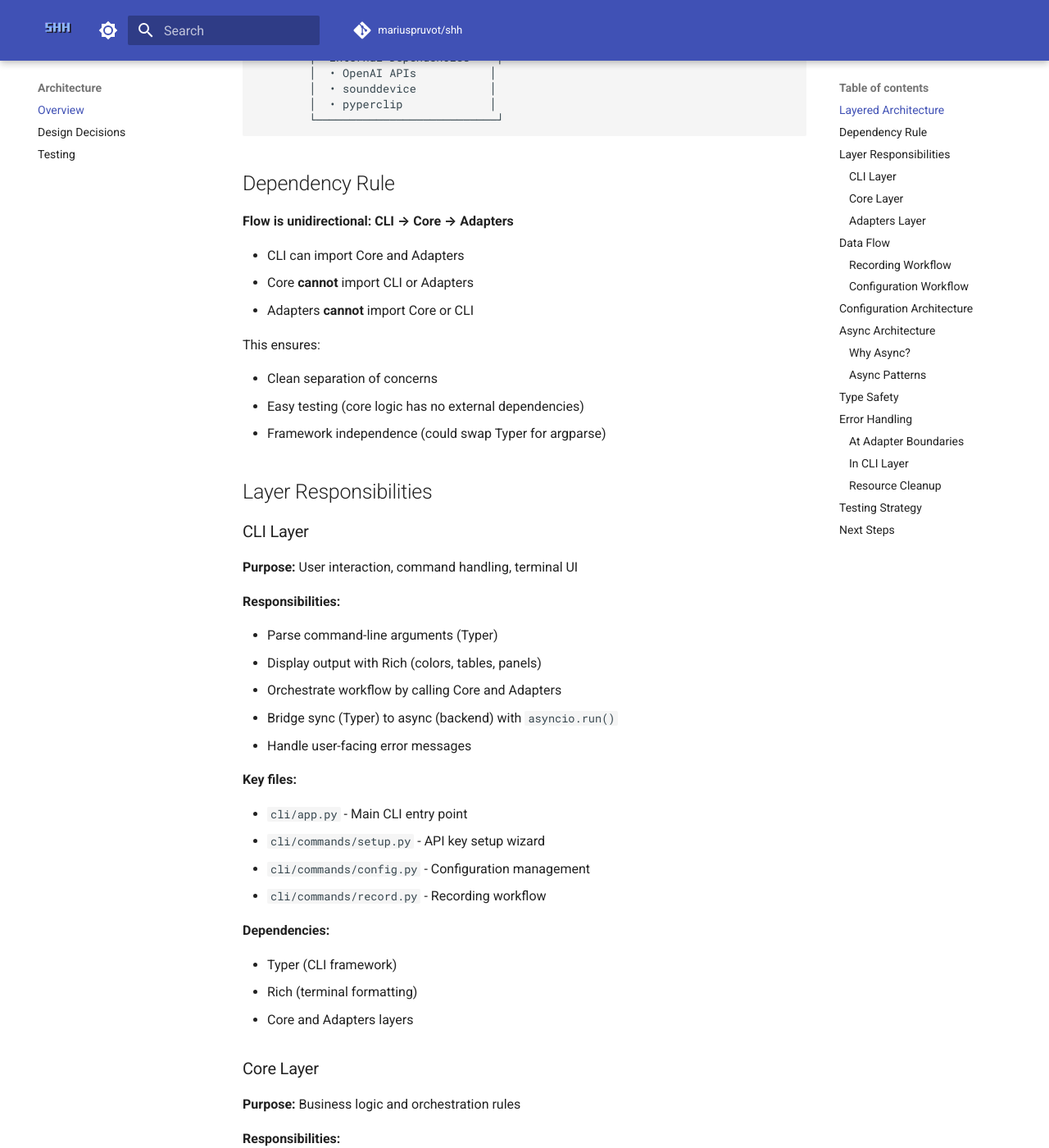
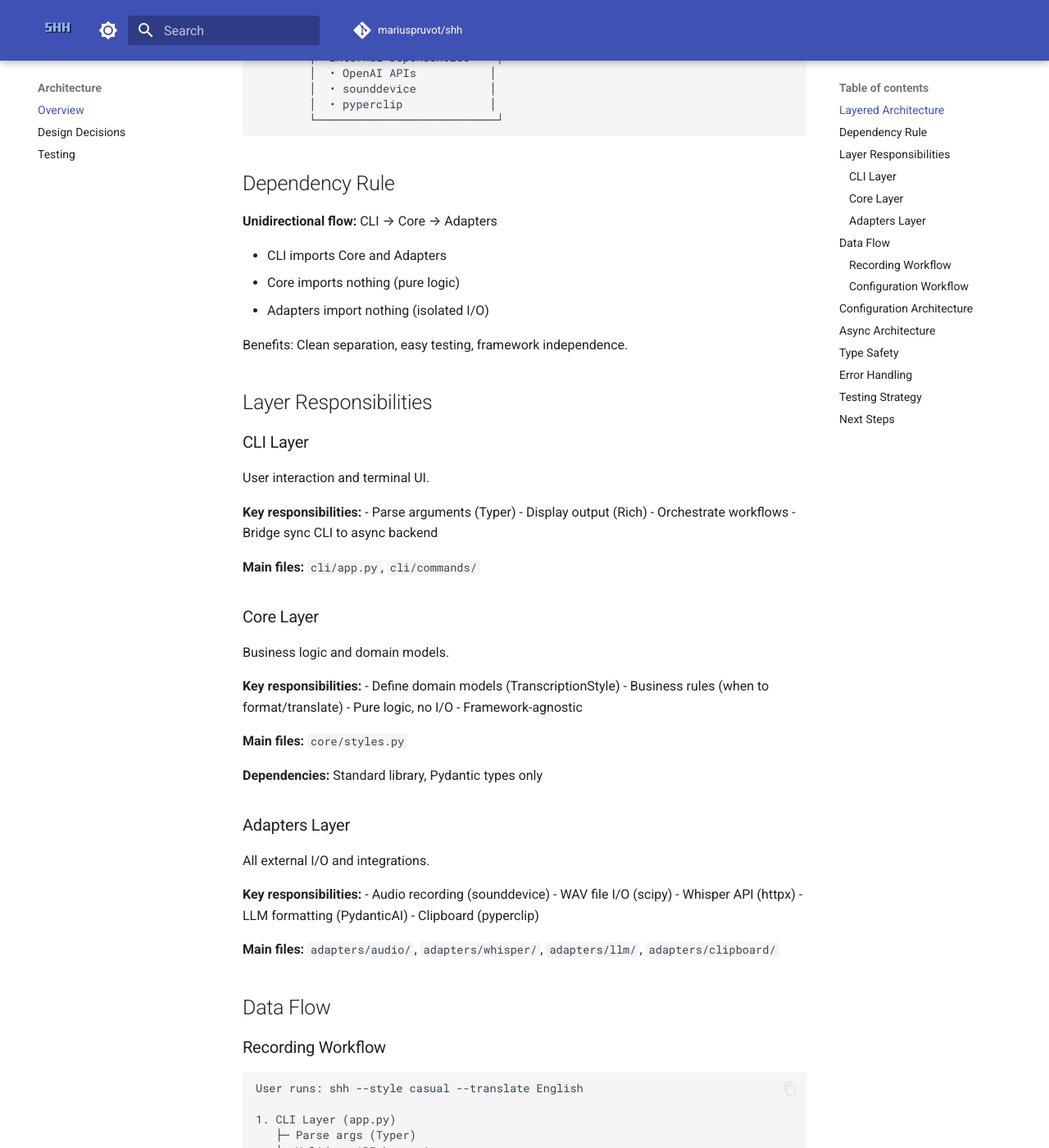
Before and after one commit to mariuspruvot/shh, an MkDocs documentation site: the page built from docs/architecture/overview.md, in a window 1280 px wide and 1400 px high, scrolled down 834 px. Shown: the whole window at 82% size. Built offline with MkDocs 1.6.1 and Material for MkDocs 9.7.7, drawn with Linux system fonts in a browser that asks for light colours; comment, search, counter and statistics services are not loaded; some of the changed text lies outside the part shown.

Commit message:
feat: add CI workflow and contributor setup
- Add GitHub Actions CI (type check, lint, test on 3.11/3.12/3.13)
- Add issue templates (bug report, feature request)
- Add pull request template with quality checklist
- Add MIT LICENSE file
- Add CI badge to README
- Update .gitignore to exclude screenshots
- Simplify installation docs (prioritize pipx)
- Condense architecture documentation

````diff
--- a/docs/architecture/overview.md
+++ b/docs/architecture/overview.md
@@ -1,6 +1,6 @@
 # Architecture Overview
 
-Three layers: CLI, Core, Adapters.
+Pragmatic layered architecture: CLI → Core → Adapters.
 
 ## Layered Architecture
 
@@ -41,94 +41,54 @@ Three layers: CLI, Core, Adapters.
 
 ## Dependency Rule
 
-**Flow is unidirectional: CLI → Core → Adapters**
+**Unidirectional flow:** CLI → Core → Adapters
 
-- CLI can import Core and Adapters
-- Core **cannot** import CLI or Adapters
-- Adapters **cannot** import Core or CLI
+- CLI imports Core and Adapters
+- Core imports nothing (pure logic)
+- Adapters import nothing (isolated I/O)
 
-This ensures:
-
-- Clean separation of concerns
-- Easy testing (core logic has no external dependencies)
-- Framework independence (could swap Typer for argparse)
+Benefits: Clean separation, easy testing, framework independence.
 
 ## Layer Responsibilities
 
 ### CLI Layer
 
-**Purpose:** User interaction, command handling, terminal UI
+User interaction and terminal UI.
 
-**Responsibilities:**
+**Key responsibilities:**
+- Parse arguments (Typer)
+- Display output (Rich)
+- Orchestrate workflows
+- Bridge sync CLI to async backend
 
-- Parse command-line arguments (Typer)
-- Display output with Rich (colors, tables, panels)
-- Orchestrate workflow by calling Core and Adapters
-- Bridge sync (Typer) to async (backend) with `asyncio.run()`
-- Handle user-facing error messages
-
-**Key files:**
-
-- `cli/app.py` - Main CLI entry point
-- `cli/commands/setup.py` - API key setup wizard
-- `cli/commands/config.py` - Configuration management
-- `cli/commands/record.py` - Recording workflow
-
-**Dependencies:**
-
-- Typer (CLI framework)
-- Rich (terminal formatting)
-- Core and Adapters layers
+**Main files:** `cli/app.py`, `cli/commands/`
 
 ### Core Layer
 
-**Purpose:** Business logic and orchestration rules
+Business logic and domain models.
 
-**Responsibilities:**
+**Key responsibilities:**
+- Define domain models (TranscriptionStyle)
+- Business rules (when to format/translate)
+- Pure logic, no I/O
+- Framework-agnostic
 
-- Define domain models (TranscriptionStyle enum)
-- Contain business rules (when to format, when to translate)
-- Pure logic with no I/O operations
-- Framework-agnostic (no Typer/Rich imports)
+**Main files:** `core/styles.py`
 
-**Key files:**
-
-- `core/styles.py` - TranscriptionStyle enum
-
-**Dependencies:**
-
-- Standard library only
-- Pydantic (for types, but not I/O)
-
-**Note:** Currently, orchestration happens in the CLI layer (`record.py`). This is a pragmatic choice for simplicity. In a larger app, orchestration would move to Core.
+**Dependencies:** Standard library, Pydantic types only
 
 ### Adapters Layer
 
-**Purpose:** All external I/O and integrations
+All external I/O and integrations.
 
-**Responsibilities:**
+**Key responsibilities:**
+- Audio recording (sounddevice)
+- WAV file I/O (scipy)
+- Whisper API (httpx)
+- LLM formatting (PydanticAI)
+- Clipboard (pyperclip)
 
-- Audio recording (sounddevice)
-- File I/O (scipy for WAV files)
-- OpenAI Whisper API calls (httpx)
-- LLM formatting with PydanticAI (OpenAI GPT)
-- Clipboard operations (pyperclip)
-- Translate external errors to domain exceptions
-
-**Key files:**
-
-- `adapters/audio/recorder.py` - Microphone recording
-- `adapters/audio/processor.py` - WAV file operations
-- `adapters/whisper/client.py` - Whisper API client
-- `adapters/llm/formatter.py` - PydanticAI formatting agent
-- `adapters/clipboard/manager.py` - Clipboard wrapper
-
-**Dependencies:**
-
-- sounddevice, scipy (audio)
-- httpx, openai (APIs)
-- pydantic-ai (LLM agent)
-- pyperclip (clipboard)
+**Main files:** `adapters/audio/`, `adapters/whisper/`, `adapters/llm/`, `adapters/clipboard/`
 
 ## Data Flow
 
@@ -217,84 +177,31 @@ User runs: shh config set default_style casual
 
 ## Async Architecture
 
-### Why Async?
+All I/O operations use async/await for non-blocking execution and responsive UX.
 
-- **Non-blocking I/O**: API calls don't freeze the UI
-- **Responsive UX**: Live progress updates while recording
-- **Efficient**: Multiple operations can run concurrently
-
-### Async Patterns
-
-**1. Async Context Managers**
+**Key patterns:**
+- Async context managers for resource cleanup
+- Thread pool executors for blocking I/O (stdin)
+- Task cancellation for graceful shutdowns
 
 ```python
 async with AudioRecorder() as recorder:
-    # Recording happens in background
     await asyncio.sleep(duration)
 # Cleanup happens automatically
 ```
 
-**2. Thread Pool for Blocking I/O**
-
-```python
-# stdin.readline() is blocking, run in thread pool
-loop = asyncio.get_running_loop()
-await loop.run_in_executor(None, sys.stdin.readline)
-```
-
-**3. Task Management**
-
-```python
-# Create background tasks
-enter_task = asyncio.create_task(wait_for_enter())
-
-# Cancel if not needed
-if not enter_task.done():
-    enter_task.cancel()
-    with contextlib.suppress(asyncio.CancelledError):
-        await enter_task
-```
-
 ## Type Safety
 
-**All code is typed with mypy --strict:**
+Full `mypy --strict` compliance with type hints on all functions.
 
-- Every function has type hints
+**Stack:**
+- Pydantic models for structured data
+- Enums for finite choices (TranscriptionStyle)
 - No `Any` without justification
-- Pydantic models for structured data
-- Enums for finite choices (TranscriptionStyle, WhisperModel)
-
-**Benefits:**
-
-- Catch bugs at development time
-- Self-documenting code
-- IDE autocomplete and hints
-- Refactoring confidence
 
 ## Error Handling
 
-**Philosophy: Fail fast with clear messages**
-
-### At Adapter Boundaries
-
-```python
-try:
-    response = await openai_client.transcribe(...)
-except Exception as e:
-    raise TranscriptionError(f"Failed to transcribe: {e}") from e
-```
-
-### In CLI Layer
-
-```python
-try:
-    settings = Settings.load_from_file()
-except Exception:
-    console.print("[red]No API key found. Run 'shh setup' first.[/red]")
-    raise typer.Exit(code=1)
-```
-
-### Resource Cleanup
+Fail fast with clear messages. Adapters translate external errors to domain exceptions. Resources cleaned up in `try/finally` blocks.
 
 ```python
 try:
@@ -305,17 +212,12 @@ finally:
 
 ## Testing Strategy
 
-See [Testing Architecture](testing.md) for detailed testing approach.
+Unit tests for core logic, integration tests with mocked APIs. No E2E tests in CI (avoid real API calls).
 
-**Summary:**
-
-- **Unit tests**: Core logic, isolated functions
-- **Integration tests**: Adapters with mocked APIs
-- **No E2E tests**: Avoid real API calls in CI
-- **80%+ coverage**: Enforced via Codecov
+Target: 80%+ code coverage.
 
 ## Next Steps
 
-- [Design Decisions](design-decisions.md) - Why we made specific choices
-- [Testing Architecture](testing.md) - Testing strategy and patterns
-- [API Reference](../api-reference/core.md) - Detailed code documentation
+- [Design Decisions](design-decisions.md)
+- [Testing Architecture](testing.md)
+- [API Reference](../api-reference/core.md)
````
Also changed, not shown: README.md (+1 -0 lines), docs/getting-started/installation.md (+35 -62 lines), .github/pull_request_template.md (added), 5 other files.
